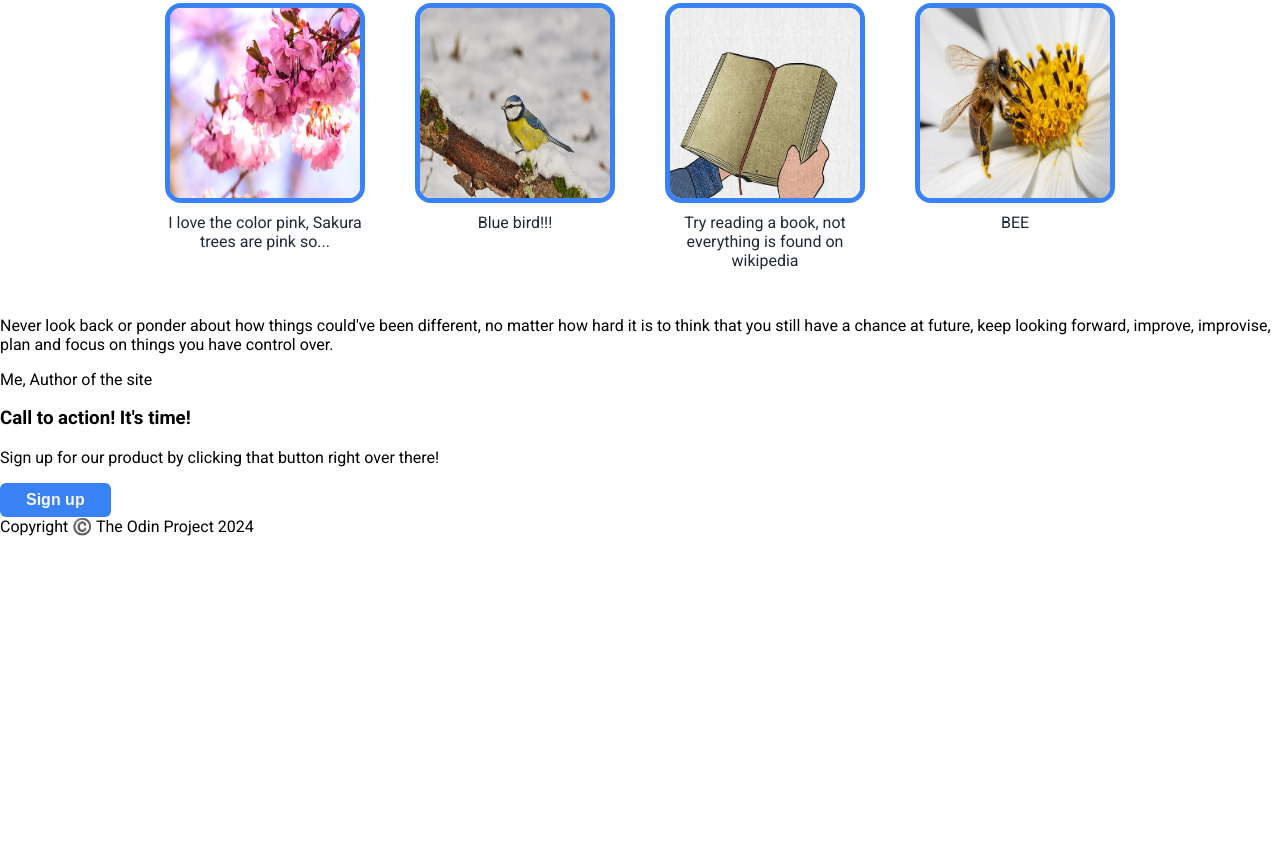
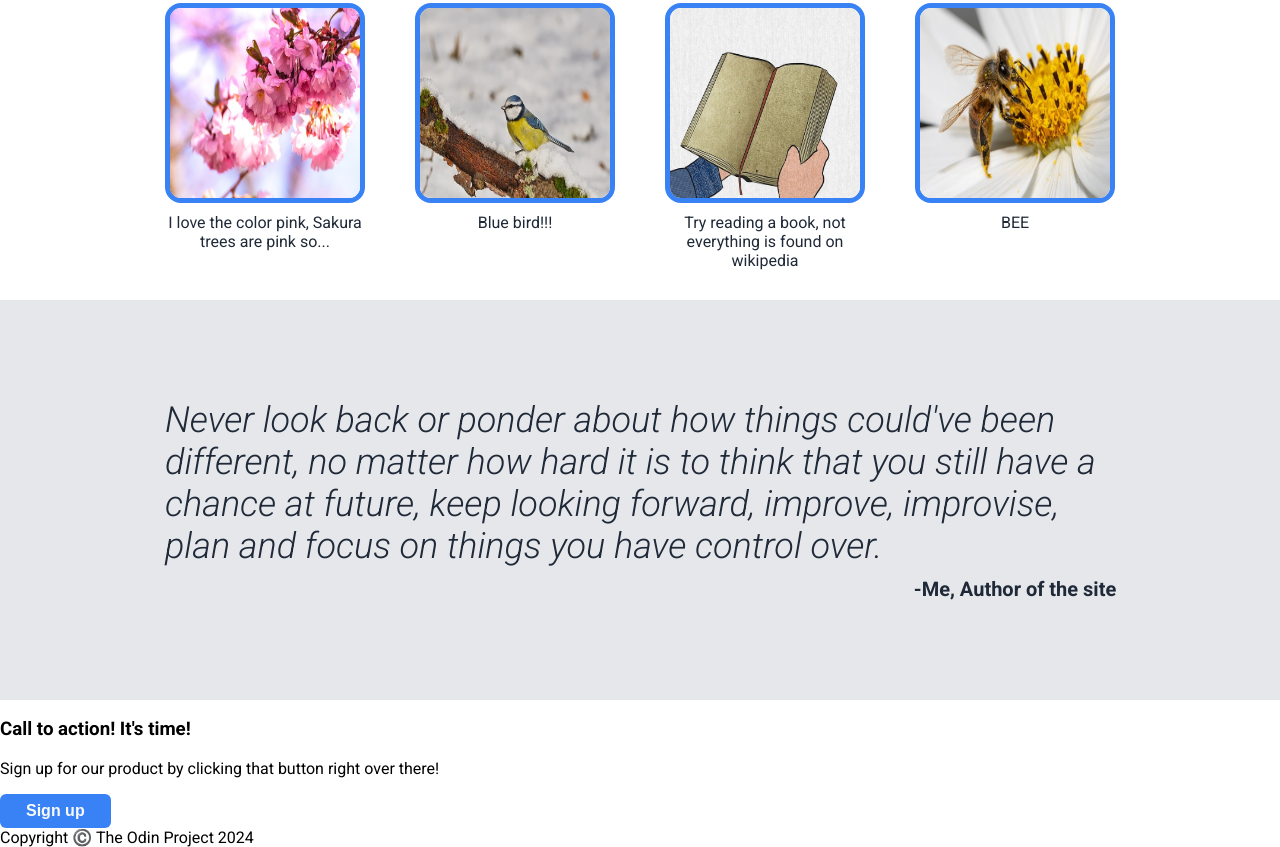
Before and after one commit to Stamili/Dummy-Website, a plain HTML site: page index.html in a window 1280 px wide. Shown: the part 456-1303 px from the top of the page. Before the commit the page ends 992 px from the top, so only its background shows below. Drawn offline with Linux system fonts and the light colour scheme.

Commit message:
Style up the quote section

```diff
--- a/index.html
+++ b/index.html
@@ -54,11 +54,11 @@
     </div>
 
     <div class="quote">
-        <p>Never look back or ponder about how things could've been different, no matter how hard it is
+        <div class="text">Never look back or ponder about how things could've been different, no matter how hard it is
         to think that you still have a chance at future, keep looking forward, improve, improvise, plan and
         focus on things you have control over.
-        </p>
-        <p>Me, Author of the site</p>
+        </div>
+        <div class="author">-Me, Author of the site</div>
     </div>
 
     <h3>Call to action! It's time!</h3>
--- a/style.css
+++ b/style.css
@@ -110,3 +110,28 @@ button {
     border-radius: 16px;
     border: solid #3882F6 5px;
 }
+
+.quote {
+    display: flex;
+    flex-flow: wrap column;
+    justify-content: center;
+    align-items: center;
+    background-color: #E5E7EB;
+    height: 400px;
+    gap: 10px;
+}
+
+.quote .text {
+    max-width: 950px;
+    font-style: italic;
+    font-weight: 300;
+    font-size: 36px;
+    color: #1F2937;
+}
+
+.quote .author {
+    font-weight: bolder;
+    color: #1F2937;
+    font-size: 20px;
+    margin-left: 750px;
+}
```
